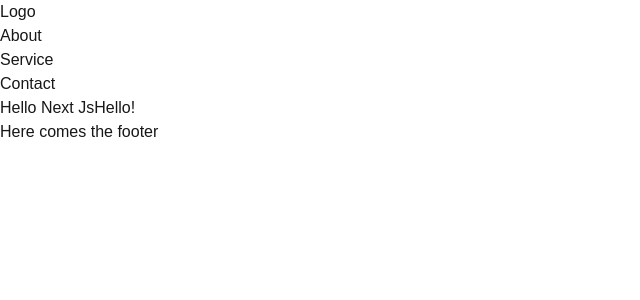
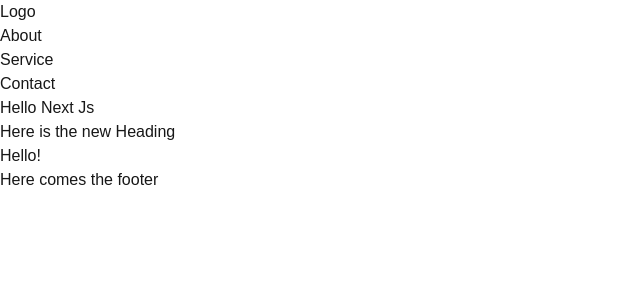
Before and after one commit to JannatulAfrozFaria/next-js-practice-1, a Next.js app: page / in a window 1280 px wide. Shown: the top 300 px of the page, without its empty margins (0-640 px from the left). Built offline with nearby package versions, Linux system fonts and the light colour scheme.

Commit message:
heading added

```diff
--- a/src/app/page.js
+++ b/src/app/page.js
@@ -5,6 +5,8 @@ export default function Home() {
     <div className="grid grid-rows-[20px_1fr_20px] items-center justify-items-center min-h-screen p-8 pb-20 gap-16 sm:p-20 font-[family-name:var(--font-geist-sans)]">
       <main className="flex flex-col gap-8 row-start-2 items-center sm:items-start">
         Hello Next Js
+        <h1>Here is the new Heading</h1>
+        <h2></h2>
         <button>
            Hello!
         </button>
```
